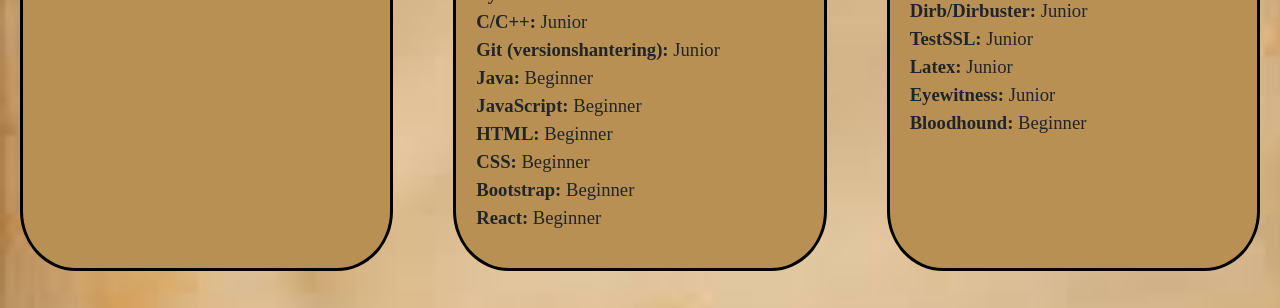
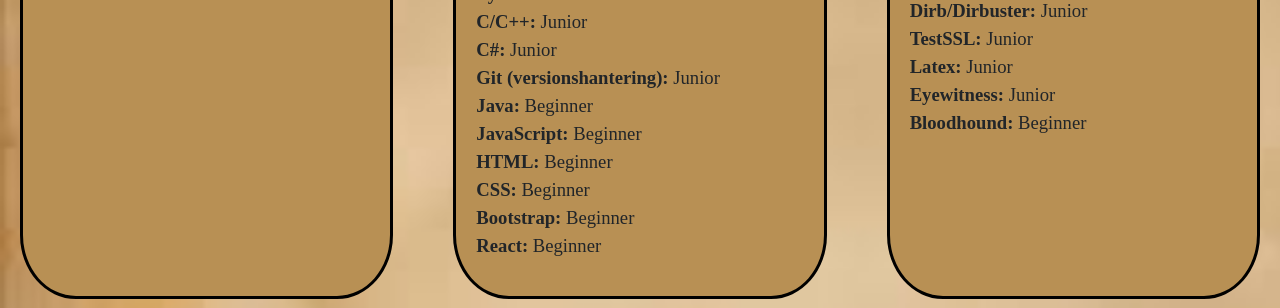
Before and after one commit to SofieStenberg/onlineResume, a plain HTML site: page skills_and_programs.html in a window 1280 px wide. Shown: the part 260-568 px from the top of the page. Drawn offline with nearby package versions, Linux system fonts and the light colour scheme.

Commit message:
Added C# language to skills

```diff
--- a/skills_and_programs.html
+++ b/skills_and_programs.html
@@ -37,6 +37,7 @@
 			<ul>
 				<li><b>Python:</b> Junior</li>
 				<li><b>C/C++:</b> Junior</li>
+				<li><b>C#:</b> Junior</li>
 				<li><b>Git (versionshantering):</b> Junior</li>
 				<li><b>Java:</b> Beginner</li>
 				<li><b>JavaScript:</b> Beginner</li>
```
